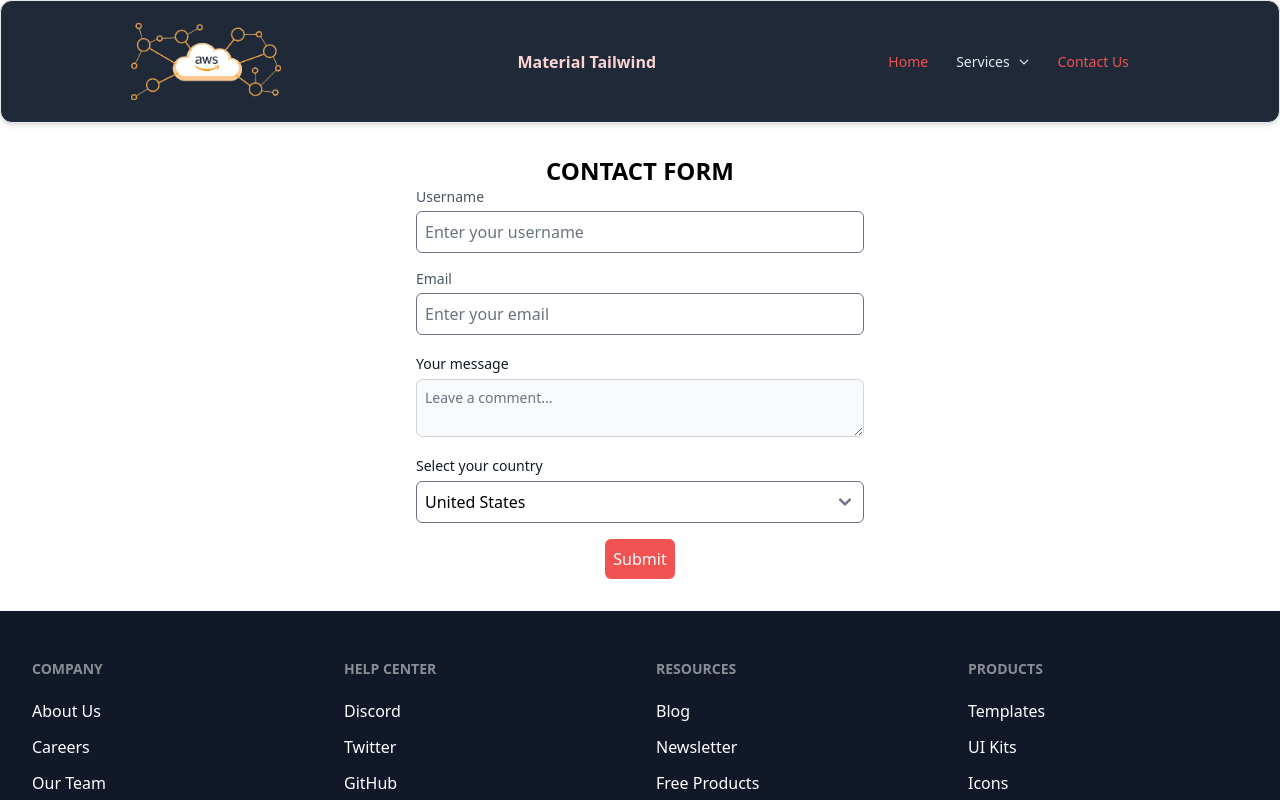
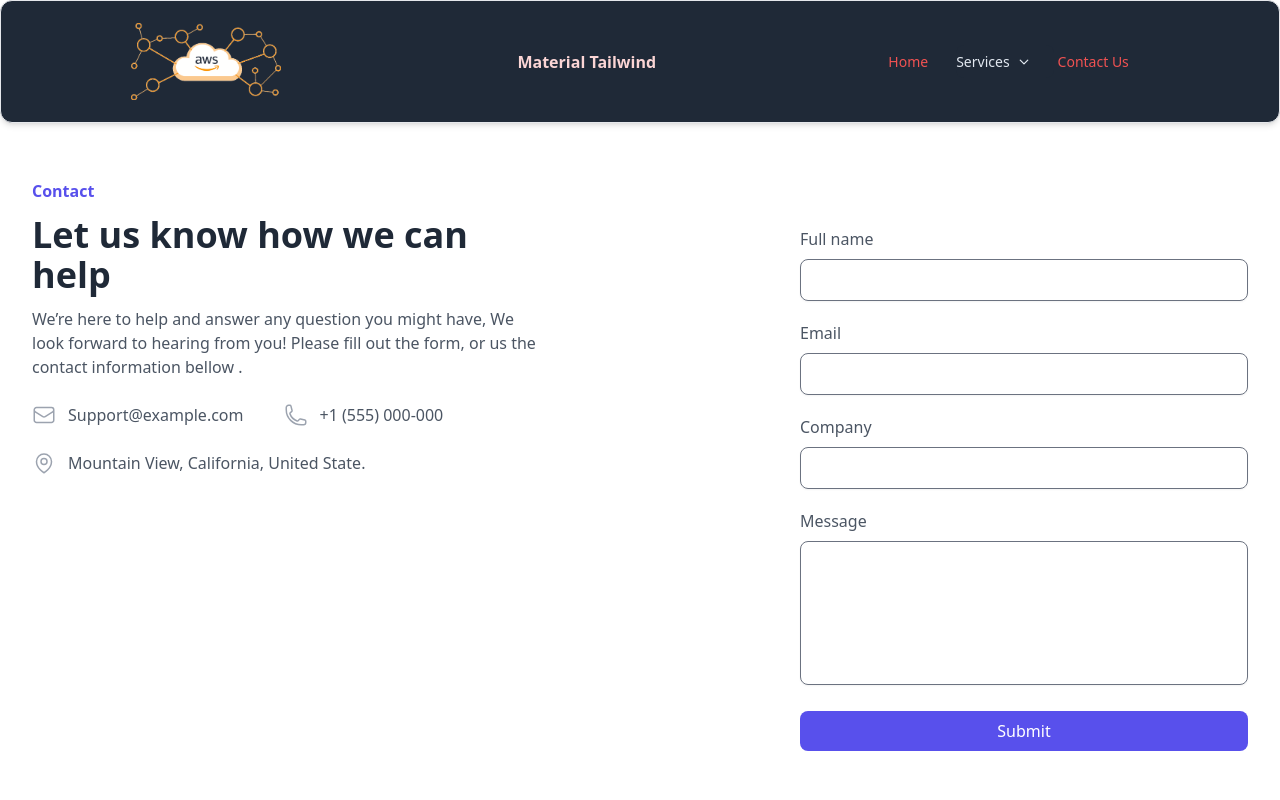
Before and after one commit to ilknurtuncer/mk-aws, a React (Create React App) app: page /contact in a window 1280 px wide. Shown: the top 800 px of the page. Built offline with nearby package versions, Linux system fonts and the light colour scheme.

Commit message:
float UI contact page add

```diff
--- a/src/pages/Contact.jsx
+++ b/src/pages/Contact.jsx
@@ -1,104 +1,117 @@
-/* eslint-disable react/jsx-no-undef */
-import { useState } from "react";
-import { Label, Textarea } from 'flowbite-react';
-
-
-const Contact = ({ onSubmit }) => {
-  const [formValues, setFormValues] = useState({
-    username: "",
-    email: "",
-    comment: "",
-    countries: "United States",
-  });
-
-  const handleSubmit = (e) => {
-    e.preventDefault();
-    const { username, comment, email, countries  } = formValues;
-    alert(`Username: ${username}\nEmail: ${email}\nPassword: ${comment}\nCountry: ${countries}`);
-
-    // Form submit işleminden sonra sayfayı yönlendir
-    onSubmit(); // AppRouter component'inden gelen onSubmit prop'u çağrılır
-  };
+/* eslint-disable import/no-anonymous-default-export */
 
 
 
-  const handleFormValues = (e) => {
-    setFormValues({ ...formValues, [e.target.name]: e.target.value });
-  };
+
+export default () => {
+
+  const contactMethods = [
+    {
+        icon:
+            <svg xmlns="http://www.w3.org/2000/svg" fill="none" viewBox="0 0 24 24" strokeWidth={1.5} stroke="currentColor" className="w-6 h-6">
+                <path strokeLinecap="round" strokeLinejoin="round" d="M21.75 6.75v10.5a2.25 2.25 0 01-2.25 2.25h-15a2.25 2.25 0 01-2.25-2.25V6.75m19.5 0A2.25 2.25 0 0019.5 4.5h-15a2.25 2.25 0 00-2.25 2.25m19.5 0v.243a2.25 2.25 0 01-1.07 1.916l-7.5 4.615a2.25 2.25 0 01-2.36 0L3.32 8.91a2.25 2.25 0 01-1.07-1.916V6.75" />
+            </svg>
+        ,
+        contact: "Support@example.com"
+    },
+    {
+        icon:
+            <svg xmlns="http://www.w3.org/2000/svg" fill="none" viewBox="0 0 24 24" strokeWidth={1.5} stroke="currentColor" className="w-6 h-6">
+                <path strokeLinecap="round" strokeLinejoin="round" d="M2.25 6.75c0 8.284 6.716 15 15 15h2.25a2.25 2.25 0 002.25-2.25v-1.372c0-.516-.351-.966-.852-1.091l-4.423-1.106c-.44-.11-.902.055-1.173.417l-.97 1.293c-.282.376-.769.542-1.21.38a12.035 12.035 0 01-7.143-7.143c-.162-.441.004-.928.38-1.21l1.293-.97c.363-.271.527-.734.417-1.173L6.963 3.102a1.125 1.125 0 00-1.091-.852H4.5A2.25 2.25 0 002.25 4.5v2.25z" />
+            </svg>
+        ,
+        contact: "+1 (555) 000-000"
+    },
+    {
+        icon:
+            <svg xmlns="http://www.w3.org/2000/svg" fill="none" viewBox="0 0 24 24" strokeWidth={1.5} stroke="currentColor" className="w-6 h-6">
+                <path strokeLinecap="round" strokeLinejoin="round" d="M15 10.5a3 3 0 11-6 0 3 3 0 016 0z" />
+                <path strokeLinecap="round" strokeLinejoin="round" d="M19.5 10.5c0 7.142-7.5 11.25-7.5 11.25S4.5 17.642 4.5 10.5a7.5 7.5 0 1115 0z" />
+            </svg>
+        ,
+        contact: "Mountain View, California, United State."
+    },
+]
 
 return (
+    <main className="py-14">
+        <div className="max-w-screen-xl mx-auto px-4 text-gray-600 md:px-8">
+            <div className="max-w-lg mx-auto gap-12 justify-between lg:flex lg:max-w-none">
+                <div className="max-w-lg space-y-3">
+                    <h3 className="text-indigo-600 font-semibold">
+                        Contact
+                    </h3>
+                    <p className="text-gray-800 text-3xl font-semibold sm:text-4xl">
+                        Let us know how we can help
+                    </p>
+                    <p>
+                        We’re here to help and answer any question you might have, We look forward to hearing from you! Please fill out the form, or us the contact information bellow .
+                    </p>
                     <div>
-    <div className="container mx-auto my-8">
-      <h1 className="text-center mt-4 text-2xl font-bold">CONTACT FORM</h1>
-      <form onSubmit={(e) => handleSubmit(e)} className="max-w-md mx-auto">
-        <div className="mb-4">
-          <label htmlFor="username" className="block text-sm font-medium text-gray-600">
-            Username
+                        <ul className="mt-6 flex flex-wrap gap-x-10 gap-y-6 items-center">
+                            {
+                                contactMethods.map((item, idx) => (
+                                    <li key={idx} className="flex items-center gap-x-3">
+                                        <div className="flex-none text-gray-400">
+                                            {item.icon}
+                                        </div>
+                                        <p>{item.contact}</p>
+                                    </li>
+                                ))
+                            }
+                        </ul>
+                    </div>
+                </div>
+                <div className="flex-1 mt-12 sm:max-w-lg lg:max-w-md">
+                    <form
+                        onSubmit={(e) => e.preventDefault()}
+                        className="space-y-5"
+                    >
+                        <div>
+                            <label className="font-medium">
+                                Full name
                             </label>
                             <input
-            name="username"
                                 type="text"
-            className="mt-1 p-2 w-full border rounded-md"
-            id="username"
-            placeholder="Enter your username"
-            value={formValues.username}
-            onChange={handleFormValues}
+                                required
+                                className="w-full mt-2 px-3 py-2 text-gray-500 bg-transparent outline-none border focus:border-indigo-600 shadow-sm rounded-lg"
                             />
                         </div>
-        <div className="mb-4">
-          <label htmlFor="email" className="block text-sm font-medium text-gray-600">
+                        <div>
+                            <label className="font-medium">
                                 Email
                             </label>
                             <input
-            name="email"
                                 type="email"
-            className="mt-1 p-2 w-full border rounded-md"
-            id="email"
-            placeholder="Enter your email"
-            value={formValues.email}
-            onChange={handleFormValues}
+                                required
+                                className="w-full mt-2 px-3 py-2 text-gray-500 bg-transparent outline-none border focus:border-indigo-600 shadow-sm rounded-lg"
                             />
                         </div>
-
-        <div className="mb-4">
-        <Label htmlFor="comment" value="Your message" />
-          <Textarea
-            name="comment"
-            type="comment"
-            className="mt-1 p-2 w-full border rounded-md"
-            id="comment"
-            placeholder="Leave a comment..."
-            value={formValues.comment}
-            onChange={handleFormValues}
+                        <div>
+                            <label className="font-medium">
+                                Company
+                            </label>
+                            <input
+                                type="text"
+                                required
+                                className="w-full mt-2 px-3 py-2 text-gray-500 bg-transparent outline-none border focus:border-indigo-600 shadow-sm rounded-lg"
                             />
                         </div>
-
-
-        <div className="mb-4">
-            <Label htmlFor="countries" value="Select your country" />
-            <select
-              name="countries"
-              id="countries"
-              className="mt-1 p-2 w-full border rounded-md"
-              required
-              value={formValues.countries}
-              onChange={handleFormValues}
+                        <div>
+                            <label className="font-medium">
+                                Message
+                            </label>
+                            <textarea required className="w-full mt-2 h-36 px-3 py-2 resize-none appearance-none bg-transparent outline-none border focus:border-indigo-600 shadow-sm rounded-lg"></textarea>
+                        </div>
+                        <button
+                            className="w-full px-4 py-2 text-white font-medium bg-indigo-600 hover:bg-indigo-500 active:bg-indigo-600 rounded-lg duration-150"
                         >
-              <option>United States</option>
-              <option>Canada</option>
-              <option>France</option>
-              <option>Germany</option>
-            </select>
-          </div>
-
-
-        <div className="text-center">
-          <button className="bg-red-500 text-white p-2 rounded-md">Submit</button>
-        </div>
+                            Submit
+                        </button>
                     </form>
                 </div>
             </div>
-  );
-};
-
-export default Contact;
+        </div>
+    </main>
+)
+}
```
Lines whose indentation alone changed are shown as unchanged.
